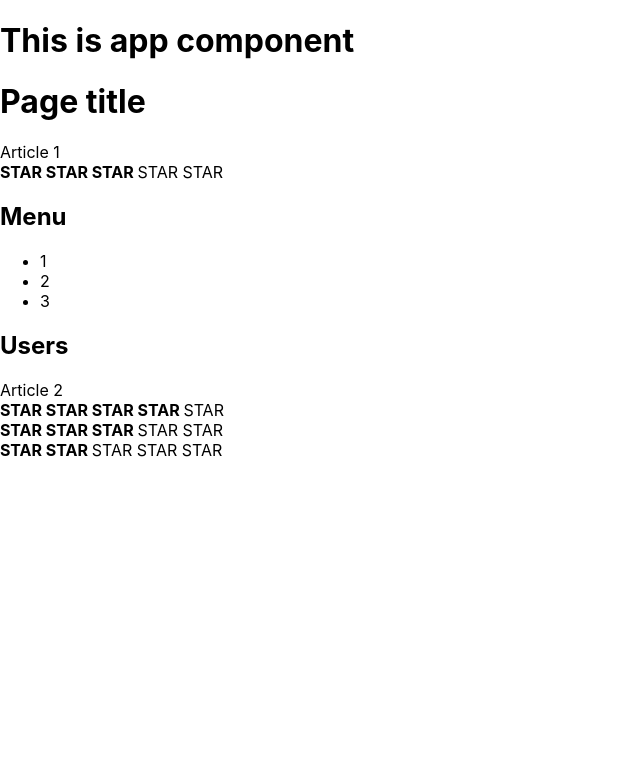
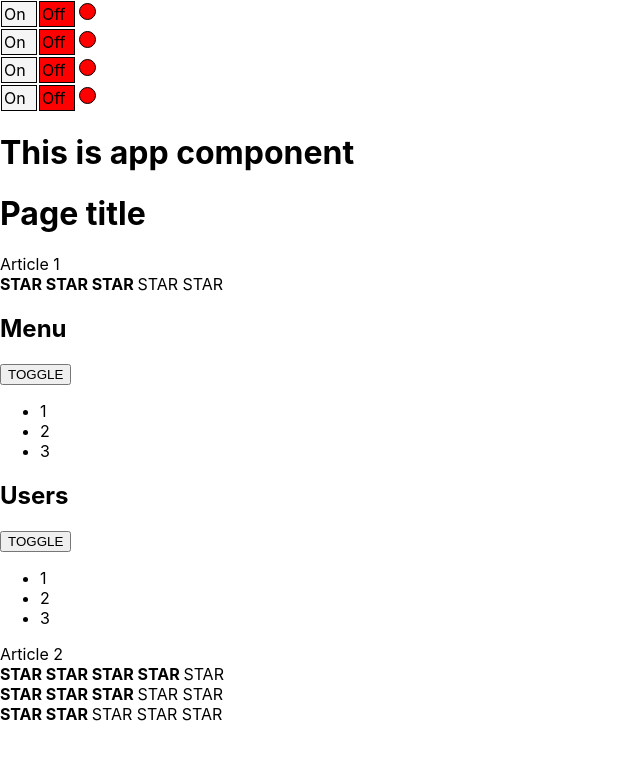
Before and after one commit to PavelSuchkov/accordion_and_other_components, a React (Create React App) app: page / in a window 1280 px wide. Shown: the top 760 px of the page, without its empty margins (0-640 px from the left). Built offline with nearby package versions, Linux system fonts and the light colour scheme.

Commit message:
added on/off button

```diff
--- a/src/App.tsx
+++ b/src/App.tsx
@@ -2,18 +2,25 @@
 import './App.css';
 import Accordion from './components/Accordion/Accordion';
 import {Rating} from "./components/Rating/Rating";
+import OnOff from "./components/OnOff/OnOff";
+import UncontrolledAccordion from "./components/Accordion/UncontrolledAccordion";
 
 
 
 function App() {
     return (
         <div className="App">
+
+            <OnOff />
+            <OnOff />
+            <OnOff />
+            <OnOff />
             <PageTitle title={"This is app component"}/>
             <PageTitle title={"Page title"}/>
             Article 1
             <Rating value={3}/>
-            <Accordion titleValue={"Menu"} collapsed={false}/>
-            <Accordion titleValue={"Users"} collapsed={true}/>
+            <UncontrolledAccordion titleValue={"Menu"} />
+            <UncontrolledAccordion titleValue={"Users"} />
             Article 2
             <Rating value={4}/>
             <Rating value={3}/>
--- /dev/null
+++ b/src/components/Accordion/UncontrolledAccordion.tsx
@@ -0,0 +1,38 @@
+import React, {useState} from "react";
+
+type AccordionPropsType = {
+    titleValue: string;
+
+}
+
+function UncontrolledAccordion(props: AccordionPropsType) {
+
+    let [collapsed, setCollapsed] = useState(false);
+
+    return (<div>
+        <AccordionTitle title={props.titleValue}/>
+        <button onClick={ () => {setCollapsed(true)} }>TOGGLE</button>
+        {!collapsed && <AccordionBody/>}
+    </div>)
+
+}
+
+type AccordionTitlePropsType = {
+    title: string
+}
+
+function AccordionTitle(props: AccordionTitlePropsType) {
+    return (
+        <h2>{props.title}</h2>
+    )
+}
+
+function AccordionBody() {
+    return (<ul>
+        <li>1</li>
+        <li>2</li>
+        <li>3</li>
+    </ul>)
+}
+
+export default UncontrolledAccordion;
--- /dev/null
+++ b/src/components/OnOff/OnOff.tsx
@@ -0,0 +1,55 @@
+import React, {useState} from "react";
+
+type OnOffType = {
+    // on: boolean
+}
+
+
+
+function OnOff(props: OnOffType) {
+
+    // let on = false;
+
+    let[on, setOn] =  useState(false)
+
+    const onStyle = {
+        width: "30px",
+        height: "20px",
+        border: "1px solid black",
+        display: "inline-block",
+        padding: "2px",
+        backgroundColor: on ? "darkseagreen" : "whitesmoke",
+        margin: "1px"
+    };
+
+    const offStyle = {
+        width: "30px",
+        height: "20px",
+        border: "1px solid black",
+        display: "inline-block",
+        marginLeft: "2px",
+        padding: "2px",
+        backgroundColor: on ? "whitesmoke" : "red",
+        margin: "1px"
+    };
+
+    const indicatorStyle  = {
+        width: "15px",
+        height: "15px",
+        borderRadius: "10px",
+        border: "1px solid black",
+        display: "inline-block",
+        marginLeft: "3px",
+        marginTop: "2px",
+        backgroundColor: on ? "darkseagreen" : "red"
+    };
+
+    return <div>
+        <div style={onStyle} onClick={ () => { setOn(true) } }>On</div>
+        <div style={offStyle} onClick={ () => { setOn(false)} }>Off</div>
+        <div style={indicatorStyle}></div>
+    </div>
+
+}
+
+export default OnOff;
```
Also changed, not shown: 1 other file (tests, documents, lock files or other folders).
